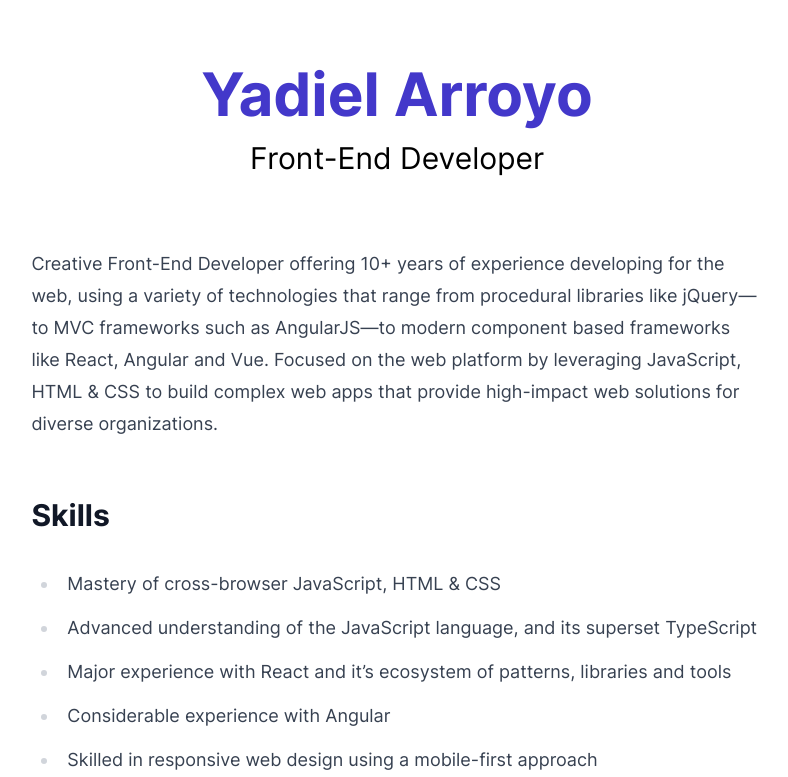
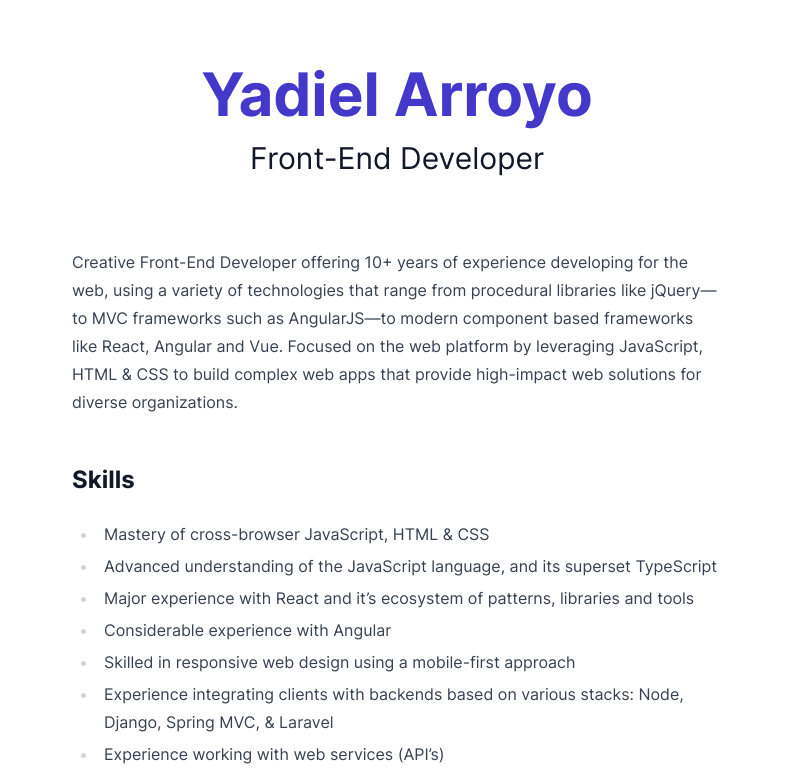
Before and after one commit to yadielar/yadielar.com, a Next.js app: page / in a window 1280 px wide. Shown: the top 777 px of the page, without its empty margins (243-1031 px from the left). Built offline with nearby package versions, Linux system fonts and the light colour scheme.

Commit message:
improve styles for dark mode and print

```diff
--- /dev/null
+++ b/pages/_document.js
@@ -0,0 +1,16 @@
+import { Html, Head, Main, NextScript } from 'next/document';
+
+export default function Document() {
+  return (
+    <Html
+      lang="en"
+      className="text-gray-900 bg-white dark:bg-gray-900 dark:text-gray-100"
+    >
+      <Head />
+      <body>
+        <Main />
+        <NextScript />
+      </body>
+    </Html>
+  );
+}
--- a/pages/index.js
+++ b/pages/index.js
@@ -3,37 +3,37 @@
 
 export default function Home() {
   return (
-    <div className="px-5">
+    <div className="px-5 print:px-0">
       <Head>
         <title>Yadiel Arroyo - Front-End Developer</title>
         <link rel="icon" href="/favicon.ico" />
       </Head>
 
-      <header className="flex flex-col items-center justify-center text-center mt-16">
-        <h1 className="text-4xl lg:text-6xl text-indigo-700 font-bold">
+      <header className="flex flex-col items-center justify-center text-center mt-16 print:mt-0">
+        <h1 className="text-4xl lg:text-6xl text-indigo-700 dark:text-indigo-300 font-bold">
           Yadiel Arroyo
         </h1>
         <p className="text-xl lg:text-3xl mt-4">Front-End Developer</p>
       </header>
 
       <main>
-        <article className="prose lg:prose-lg dark:prose-invert mx-auto mt-6 py-12">
+        <article className="prose prose-li:my-1 dark:prose-invert print:max-w-none mx-auto mt-6 py-12">
           <Resume />
         </article>
       </main>
 
-      <footer className="flex items-center justify-center border-t py-12">
+      <footer className="flex items-center justify-center border-t border-gray-200 dark:border-gray-800 py-12">
         <a
-          className="flex items-center justify-center text-gray-500 hover:text-blue-600"
+          className="flex items-center justify-center text-gray-500 hover:text-indigo-700 dark:hover:text-indigo-300"
           href="https://twitter.com/yadielar"
           target="_blank"
           rel="noopener noreferrer"
         >
           Twitter
         </a>
-        <span className="text-black/25 mx-4">|</span>
+        <span className="text-gray-300 dark:text-gray-700 mx-4">|</span>
         <a
-          className="flex items-center justify-center text-gray-500 hover:text-blue-600"
+          className="flex items-center justify-center text-gray-500 hover:text-indigo-700 dark:hover:text-indigo-300"
           href="https://github.com/yadielar"
           target="_blank"
           rel="noopener noreferrer"
```
